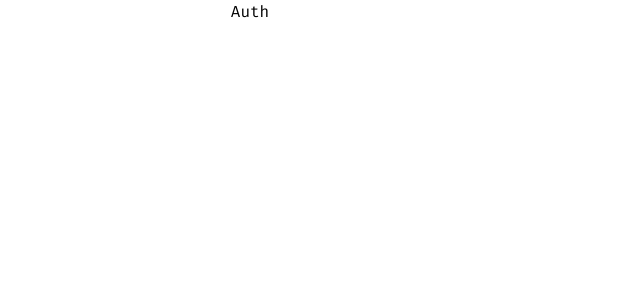
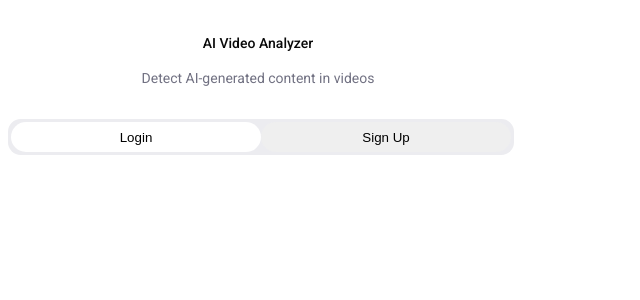
Before and after one commit to Ali559/ai-detector, a Vue app: page /#/auth in a window 1280 px wide. Shown: the top 300 px of the page, without its empty margins (0-640 px from the left). Built offline with nearby package versions, Linux system fonts and the light colour scheme; the HTML template or start-up script is replaced by a standard one.

Commit message:
tab component done

```diff
--- a/src/Views/AuthView.vue
+++ b/src/Views/AuthView.vue
@@ -1,5 +1,29 @@
+<script setup lang="ts">
+import type { ITab } from '@/types'
+import { defineAsyncComponent, ref } from 'vue'
+const TabComponent = defineAsyncComponent(() => import('@/components/atoms/TabComponent.vue'))
+const tabs: ITab[] = [
+  {
+    id: 'login',
+    name: 'Login',
+  },
+  {
+    id: 'signup',
+    name: 'Sign Up',
+  },
+]
+
+const selectedTab = ref<ITab>(tabs[0])
+</script>
 <template>
-  <div class="flex items-center justify-center">
-    <h1>Auth</h1>
+  <div class="@container">
+    <!-- Header Section -->
+    <div class="text-center mb-6 p-[16px]">
+      <h1>AI Video Analyzer</h1>
+      <p className="text-muted-foreground mt-2">Detect AI-generated content in videos</p>
+    </div>
+
+    <!-- Tabs -->
+    <TabComponent :tabs="tabs" @tab-click="selectedTab = $event" :selected-tab="selectedTab" />
   </div>
 </template>
--- a/src/assets/main.css
+++ b/src/assets/main.css
@@ -1,16 +1,193 @@
-@import url('https://fonts.googleapis.com/css2?family=Fira+Code:wght@300..700&display=swap');
+@import url('https://fonts.googleapis.com/css2?family=Fira+Code:wght@300..700&family=Roboto:ital,wght@0,100..900;1,100..900&display=swap');
 
-@import 'tailwindcss';
+@tailwind utilities;
+@custom-variant dark (&:is(.dark *));
 
-*,
-*::before,
-*::after {
-  box-sizing: border-box;
-  margin: 0;
-  padding: 0;
+:root {
+  font-family: 'Roboto', monospace;
+  --font-size: 14px;
+  --background: #ffffff;
+  --foreground: oklch(0.145 0 0);
+  --card: #ffffff;
+  --card-foreground: oklch(0.145 0 0);
+  --popover: oklch(1 0 0);
+  --popover-foreground: oklch(0.145 0 0);
+  --primary: #030213;
+  --primary-foreground: oklch(1 0 0);
+  --secondary: oklch(0.95 0.0058 264.53);
+  --secondary-foreground: #030213;
+  --muted: #ececf0;
+  --muted-foreground: #717182;
+  --accent: #e9ebef;
+  --accent-foreground: #030213;
+  --destructive: #d4183d;
+  --destructive-foreground: #ffffff;
+  --border: rgba(0, 0, 0, 0.1);
+  --input: transparent;
+  --input-background: #f3f3f5;
+  --switch-background: #cbced4;
+  --font-weight-medium: 500;
+  --font-weight-normal: 400;
+  --ring: oklch(0.708 0 0);
+  --chart-1: oklch(0.646 0.222 41.116);
+  --chart-2: oklch(0.6 0.118 184.704);
+  --chart-3: oklch(0.398 0.07 227.392);
+  --chart-4: oklch(0.828 0.189 84.429);
+  --chart-5: oklch(0.769 0.188 70.08);
+  --radius: 0.625rem;
+  --sidebar: oklch(0.985 0 0);
+  --sidebar-foreground: oklch(0.145 0 0);
+  --sidebar-primary: #030213;
+  --sidebar-primary-foreground: oklch(0.985 0 0);
+  --sidebar-accent: oklch(0.97 0 0);
+  --sidebar-accent-foreground: oklch(0.205 0 0);
+  --sidebar-border: oklch(0.922 0 0);
+  --sidebar-ring: oklch(0.708 0 0);
 }
 
-html,
-body {
-  font-family: 'Fira Code', monospace;
+.dark {
+  --background: oklch(0.145 0 0);
+  --foreground: oklch(0.985 0 0);
+  --card: oklch(0.145 0 0);
+  --card-foreground: oklch(0.985 0 0);
+  --popover: oklch(0.145 0 0);
+  --popover-foreground: oklch(0.985 0 0);
+  --primary: oklch(0.985 0 0);
+  --primary-foreground: oklch(0.205 0 0);
+  --secondary: oklch(0.269 0 0);
+  --secondary-foreground: oklch(0.985 0 0);
+  --muted: oklch(0.269 0 0);
+  --muted-foreground: oklch(0.708 0 0);
+  --accent: oklch(0.269 0 0);
+  --accent-foreground: oklch(0.985 0 0);
+  --destructive: oklch(0.396 0.141 25.723);
+  --destructive-foreground: oklch(0.637 0.237 25.331);
+  --border: oklch(0.269 0 0);
+  --input: oklch(0.269 0 0);
+  --ring: oklch(0.439 0 0);
+  --font-weight-medium: 500;
+  --font-weight-normal: 400;
+  --chart-1: oklch(0.488 0.243 264.376);
+  --chart-2: oklch(0.696 0.17 162.48);
+  --chart-3: oklch(0.769 0.188 70.08);
+  --chart-4: oklch(0.627 0.265 303.9);
+  --chart-5: oklch(0.645 0.246 16.439);
+  --sidebar: oklch(0.205 0 0);
+  --sidebar-foreground: oklch(0.985 0 0);
+  --sidebar-primary: oklch(0.488 0.243 264.376);
+  --sidebar-primary-foreground: oklch(0.985 0 0);
+  --sidebar-accent: oklch(0.269 0 0);
+  --sidebar-accent-foreground: oklch(0.985 0 0);
+  --sidebar-border: oklch(0.269 0 0);
+  --sidebar-ring: oklch(0.439 0 0);
 }
+
+@theme inline {
+  --color-background: var(--background);
+  --color-foreground: var(--foreground);
+  --color-card: var(--card);
+  --color-card-foreground: var(--card-foreground);
+  --color-popover: var(--popover);
+  --color-popover-foreground: var(--popover-foreground);
+  --color-primary: var(--primary);
+  --color-primary-foreground: var(--primary-foreground);
+  --color-secondary: var(--secondary);
+  --color-secondary-foreground: var(--secondary-foreground);
+  --color-muted: var(--muted);
+  --color-muted-foreground: var(--muted-foreground);
+  --color-accent: var(--accent);
+  --color-accent-foreground: var(--accent-foreground);
+  --color-destructive: var(--destructive);
+  --color-destructive-foreground: var(--destructive-foreground);
+  --color-border: var(--border);
+  --color-input: var(--input);
+  --color-input-background: var(--input-background);
+  --color-switch-background: var(--switch-background);
+  --color-ring: var(--ring);
+  --color-chart-1: var(--chart-1);
+  --color-chart-2: var(--chart-2);
+  --color-chart-3: var(--chart-3);
+  --color-chart-4: var(--chart-4);
+  --color-chart-5: var(--chart-5);
+  --radius-sm: calc(var(--radius) - 4px);
+  --radius-md: calc(var(--radius) - 2px);
+  --radius-lg: var(--radius);
+  --radius-xl: calc(var(--radius) + 4px);
+  --color-sidebar: var(--sidebar);
+  --color-sidebar-foreground: var(--sidebar-foreground);
+  --color-sidebar-primary: var(--sidebar-primary);
+  --color-sidebar-primary-foreground: var(--sidebar-primary-foreground);
+  --color-sidebar-accent: var(--sidebar-accent);
+  --color-sidebar-accent-foreground: var(--sidebar-accent-foreground);
+  --color-sidebar-border: var(--sidebar-border);
+  --color-sidebar-ring: var(--sidebar-ring);
+}
+
+@layer base {
+  * {
+    @apply border-border outline-ring/50;
+  }
+
+  body {
+    @apply bg-background text-foreground;
+  }
+}
+
+/**
+ * Base typography. This is not applied to elements which have an ancestor with a Tailwind text class.
+ */
+@layer base {
+  :where(:not(:has([class*=' text-']), :not(:has([class^='text-'])))) {
+    h1 {
+      font-size: var(--text-2xl);
+      font-weight: var(--font-weight-medium);
+      line-height: 1.5;
+    }
+
+    h2 {
+      font-size: var(--text-xl);
+      font-weight: var(--font-weight-medium);
+      line-height: 1.5;
+    }
+
+    h3 {
+      font-size: var(--text-lg);
+      font-weight: var(--font-weight-medium);
+      line-height: 1.5;
+    }
+
+    h4 {
+      font-size: var(--text-base);
+      font-weight: var(--font-weight-medium);
+      line-height: 1.5;
+    }
+
+    p {
+      font-size: var(--text-base);
+      font-weight: var(--font-weight-normal);
+      line-height: 1.5;
+    }
+
+    label {
+      font-size: var(--text-base);
+      font-weight: var(--font-weight-medium);
+      line-height: 1.5;
+    }
+
+    button {
+      font-size: var(--text-base);
+      font-weight: var(--font-weight-medium);
+      line-height: 1.5;
+    }
+
+    input {
+      font-size: var(--text-base);
+      font-weight: var(--font-weight-normal);
+      line-height: 1.5;
+    }
+  }
+}
+
+html {
+  font-size: var(--font-size);
+}
--- /dev/null
+++ b/src/components/atoms/TabComponent.vue
@@ -0,0 +1,27 @@
+<script setup lang="ts">
+import type { ITab } from '@/types'
+
+defineProps<{
+  tabs: ITab[]
+  selectedTab: ITab
+}>()
+
+const emit = defineEmits<{
+  (e: 'tabClick', tab: ITab): void
+}>()
+</script>
+<template>
+  <div
+    class="bg-muted text-muted-foreground h-[30px] w-full flex items-center justify-center rounded-xl p-[3px]"
+  >
+    <button
+      :class="selectedTab.id === tab.id ? 'bg-background' : ''"
+      class="text-sm font-semibold text-center h-full w-full rounded-full cursor-pointer border-none outline-none transition-colors duration-300 ease-in-out"
+      v-for="tab in tabs"
+      :key="tab.id"
+      @click="emit('tabClick', tab)"
+    >
+      {{ tab.name }}
+    </button>
+  </div>
+</template>
--- /dev/null
+++ b/src/components/atoms/icons/Google-icon.vue
@@ -0,0 +1,20 @@
+<template>
+  <svg className="w-4 h-4 mr-2" viewBox="0 0 24 24">
+    <path
+      fill="currentColor"
+      d="M22.56 12.25c0-.78-.07-1.53-.2-2.25H12v4.26h5.92c-.26 1.37-1.04 2.53-2.21 3.31v2.77h3.57c2.08-1.92 3.28-4.74 3.28-8.09z"
+    />
+    <path
+      fill="currentColor"
+      d="M12 23c2.97 0 5.46-.98 7.28-2.66l-3.57-2.77c-.98.66-2.23 1.06-3.71 1.06-2.86 0-5.29-1.93-6.16-4.53H2.18v2.84C3.99 20.53 7.7 23 12 23z"
+    />
+    <path
+      fill="currentColor"
+      d="M5.84 14.09c-.22-.66-.35-1.36-.35-2.09s.13-1.43.35-2.09V7.07H2.18C1.43 8.55 1 10.22 1 12s.43 3.45 1.18 4.93l2.85-2.22.81-.62z"
+    />
+    <path
+      fill="currentColor"
+      d="M12 5.38c1.62 0 3.06.56 4.21 1.64l3.15-3.15C17.45 2.09 14.97 1 12 1 7.7 1 3.99 3.47 2.18 7.07l3.66 2.84c.87-2.6 3.3-4.53 6.16-4.53z"
+    />
+  </svg>
+</template>
--- a/src/types/index.ts
+++ b/src/types/index.ts
@@ -29,3 +29,8 @@ export interface StatusState {
   message: string
   type: 'loading' | 'error' | 'success' | ''
 }
+
+export interface ITab {
+  id: string;
+  name: string;
+}
--- a/vite.config.ts
+++ b/vite.config.ts
@@ -4,6 +4,11 @@ import { resolve } from 'path'
 import tailwindcss from '@tailwindcss/vite'
 export default defineConfig({
   plugins: [vue(), tailwindcss()],
+  resolve: {
+    alias: {
+      '@': resolve(__dirname, 'src')
+    }
+  },
   build: {
     rollupOptions: {
       input: {
```
Also changed, not shown: src/components/atoms/icons/Loader-icon.vue (renamed from src/components/atoms/icons/LoaderIcon.vue), src/components/atoms/icons/Progress-icon.vue (renamed from src/components/atoms/icons/ProgressIcon.vue).
